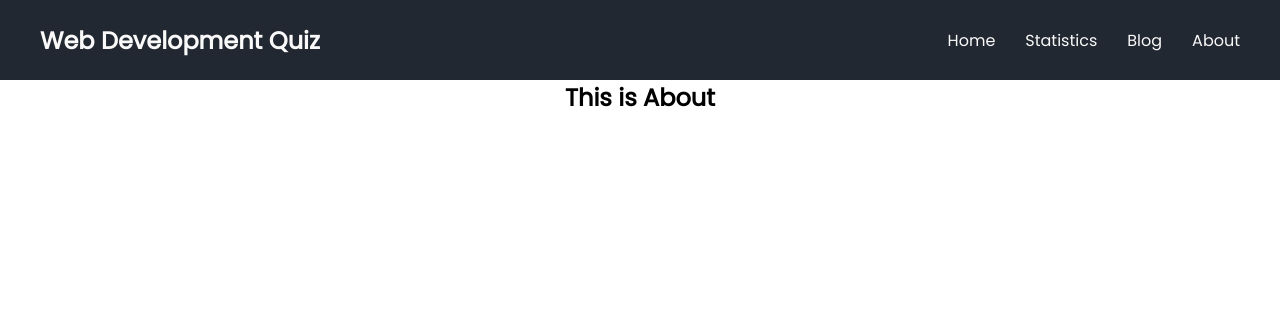
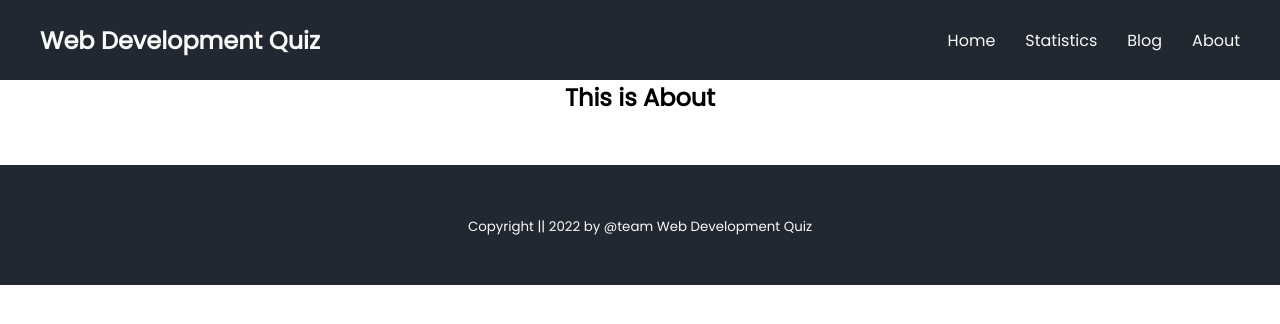
Before and after one commit to raju-miah/web-development-quiz, a React (Create React App) app: page /about in a window 1280 px wide. Shown: the top 324 px of the page. Built offline with nearby package versions, Linux system fonts and the light colour scheme.

Commit message:
added footer

```diff
--- /dev/null
+++ b/src/components/Footer/Footer.css
@@ -0,0 +1,11 @@
+.footer {
+    text-align: center;
+    height: 15vh;
+    display: flex;
+    align-items: center;
+    justify-content: center;
+    background-color: #222831;
+    color: #F9F9F9;
+    padding: 20px;
+    margin-top: 50px;
+}
--- /dev/null
+++ b/src/components/Footer/Footer.js
@@ -0,0 +1,11 @@
+import React from 'react';
+import './Footer.css';
+const Footer = () => {
+    return (
+        <div className='footer'>
+            <p><small>Copyright || 2022 by @team Web Development Quiz</small></p>
+        </div>
+    );
+};
+
+export default Footer;
--- a/src/layout/Main.js
+++ b/src/layout/Main.js
@@ -1,5 +1,6 @@
 import React from 'react';
 import { Outlet } from 'react-router-dom';
+import Footer from '../components/Footer/Footer';
 import Header from '../components/Header/Header';
 
 const Main = () => {
@@ -7,6 +8,7 @@ const Main = () => {
         <div>
             <Header></Header>
             <Outlet></Outlet>
+            <Footer></Footer>
         </div>
     );
 };
```
